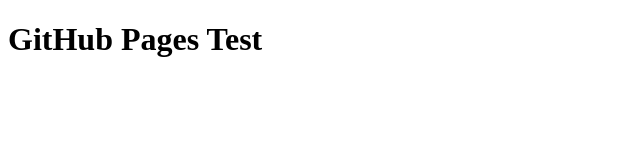
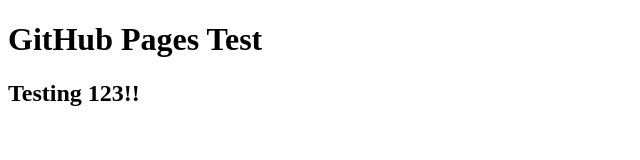
Before and after one commit to sdossettswift/GHPages, a plain HTML site: page index.html in a window 1280 px wide. Shown: the whole page, without its empty margins (0-640 px from the left). Drawn offline with Linux system fonts and the light colour scheme.

Commit message:
added more text to gh pages

```diff
--- a/index.html
+++ b/index.html
@@ -6,5 +6,6 @@
   </head>
   <body>
     <h1>GitHub Pages Test</h1>
+    <h2>Testing 123!! </h2>
   </body>
 </html>
```
